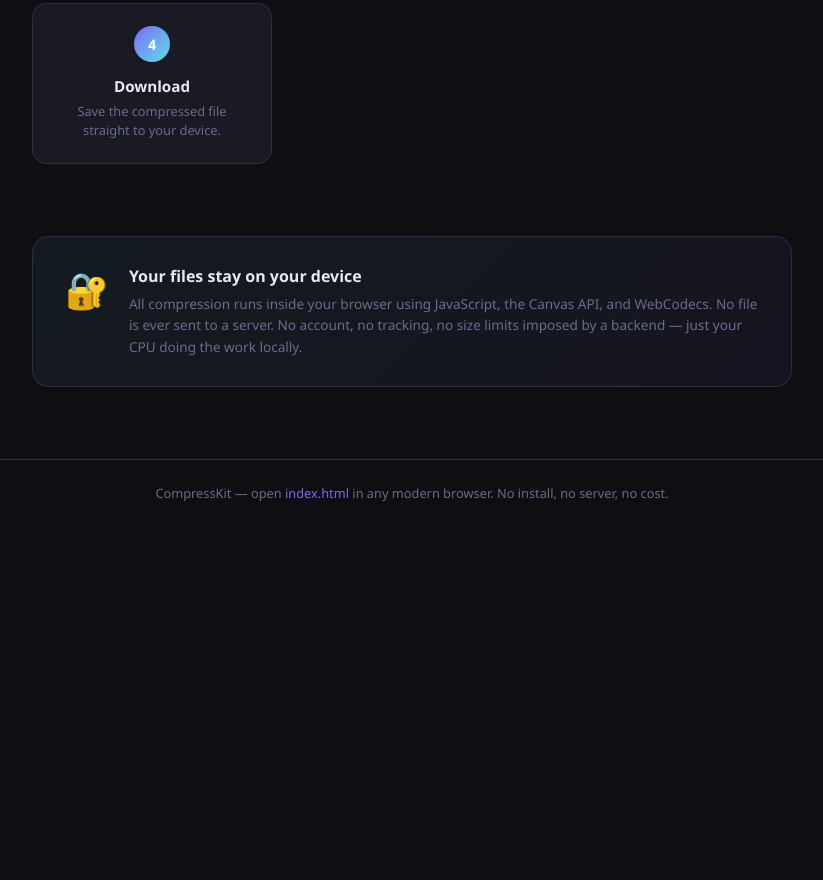
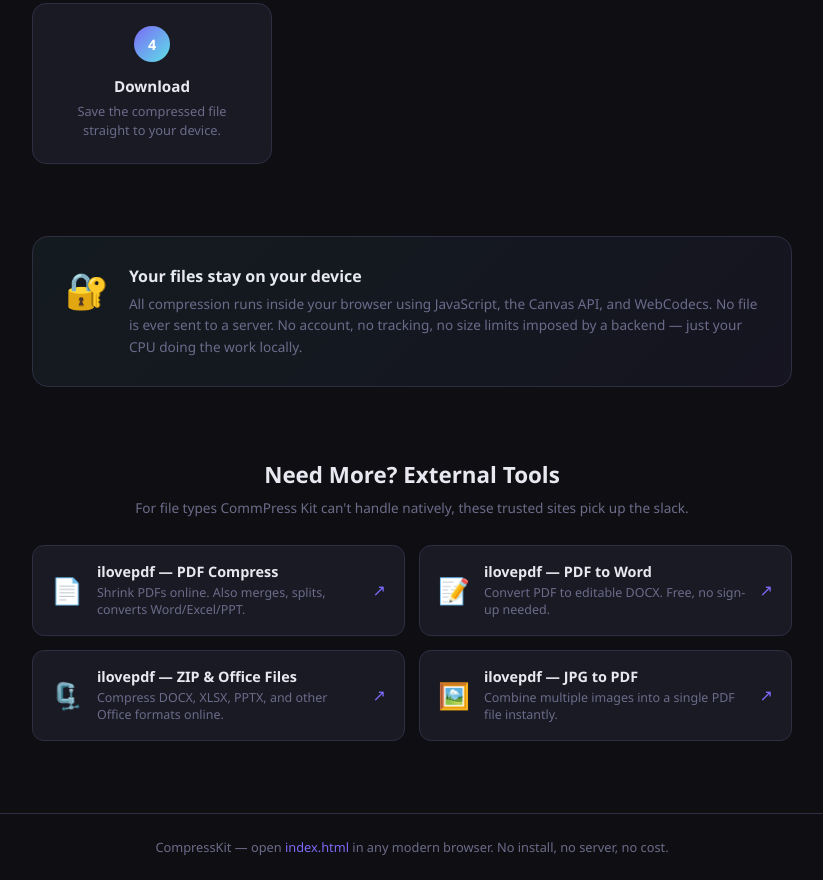
Before and after one commit to willylab2010-del/commpress-kit-frontend, a plain HTML site: page home.html in a window 1280 px wide. Shown: the part 1587-2467 px from the top of the page, without its empty margins (228-1051 px from the left). Before the commit the page ends 2113 px from the top, so only its background shows below. Drawn offline with Linux system fonts and the light colour scheme.

Commit message:
Add external tools section with ilovepdf links

```diff
--- a/home.html
+++ b/home.html
@@ -74,6 +74,20 @@
   .privacy-icon{font-size:2.2rem;flex-shrink:0}
   .privacy-text h3{font-size:1rem;font-weight:700;margin-bottom:6px}
   .privacy-text p{font-size:.85rem;color:var(--muted);line-height:1.6}
+
+  /* ---- External tools ---- */
+  .ext-section{width:100%;max-width:800px;padding:0 20px 72px}
+  .ext-section h2{text-align:center;font-size:1.4rem;font-weight:700;margin-bottom:8px}
+  .ext-sub{text-align:center;font-size:.85rem;color:var(--muted);margin-bottom:28px}
+  .ext-grid{display:grid;grid-template-columns:repeat(auto-fit,minmax(280px,1fr));gap:14px}
+  .ext-card{display:flex;align-items:center;gap:14px;background:var(--surface);border:1px solid var(--border);border-radius:12px;padding:16px 18px;text-decoration:none;color:var(--text);transition:.2s;cursor:pointer}
+  .ext-card:hover{border-color:var(--accent);background:rgba(124,106,247,.07);transform:translateY(-2px)}
+  .ext-icon{font-size:1.6rem;flex-shrink:0}
+  .ext-info{flex:1}
+  .ext-name{font-size:.9rem;font-weight:700;margin-bottom:3px}
+  .ext-desc{font-size:.78rem;color:var(--muted);line-height:1.4}
+  .ext-arrow{font-size:1rem;color:var(--accent);flex-shrink:0;transition:.2s}
+  .ext-card:hover .ext-arrow{transform:translate(2px,-2px)}
 
   footer{padding:24px;text-align:center;color:var(--muted);font-size:.8rem;border-top:1px solid var(--border);width:100%}
   footer a{color:var(--accent);text-decoration:none}
@@ -237,6 +251,51 @@
   </div>
 </section>
 
+<!-- External Tools -->
+<section class="ext-section">
+  <h2>Need More? External Tools</h2>
+  <p class="ext-sub">For file types CommPress Kit can't handle natively, these trusted sites pick up the slack.</p>
+  <div class="ext-grid">
+
+    <a class="ext-card" href="https://www.ilovepdf.com/compress_pdf" target="_blank" rel="noopener">
+      <div class="ext-icon">📄</div>
+      <div class="ext-info">
+        <div class="ext-name">ilovepdf — PDF Compress</div>
+        <div class="ext-desc">Shrink PDFs online. Also merges, splits, converts Word/Excel/PPT.</div>
+      </div>
+      <div class="ext-arrow">↗</div>
+    </a>
+
+    <a class="ext-card" href="https://www.ilovepdf.com/pdf_to_word" target="_blank" rel="noopener">
+      <div class="ext-icon">📝</div>
+      <div class="ext-info">
+        <div class="ext-name">ilovepdf — PDF to Word</div>
+        <div class="ext-desc">Convert PDF to editable DOCX. Free, no sign-up needed.</div>
+      </div>
+      <div class="ext-arrow">↗</div>
+    </a>
+
+    <a class="ext-card" href="https://www.ilovepdf.com/compress_pdf" target="_blank" rel="noopener">
+      <div class="ext-icon">🗜️</div>
+      <div class="ext-info">
+        <div class="ext-name">ilovepdf — ZIP & Office Files</div>
+        <div class="ext-desc">Compress DOCX, XLSX, PPTX, and other Office formats online.</div>
+      </div>
+      <div class="ext-arrow">↗</div>
+    </a>
+
+    <a class="ext-card" href="https://www.ilovepdf.com/jpg_to_pdf" target="_blank" rel="noopener">
+      <div class="ext-icon">🖼️</div>
+      <div class="ext-info">
+        <div class="ext-name">ilovepdf — JPG to PDF</div>
+        <div class="ext-desc">Combine multiple images into a single PDF file instantly.</div>
+      </div>
+      <div class="ext-arrow">↗</div>
+    </a>
+
+  </div>
+</section>
+
 <footer>
   CompressKit — open <a href="index.html">index.html</a> in any modern browser. No install, no server, no cost.
 </footer>
```
